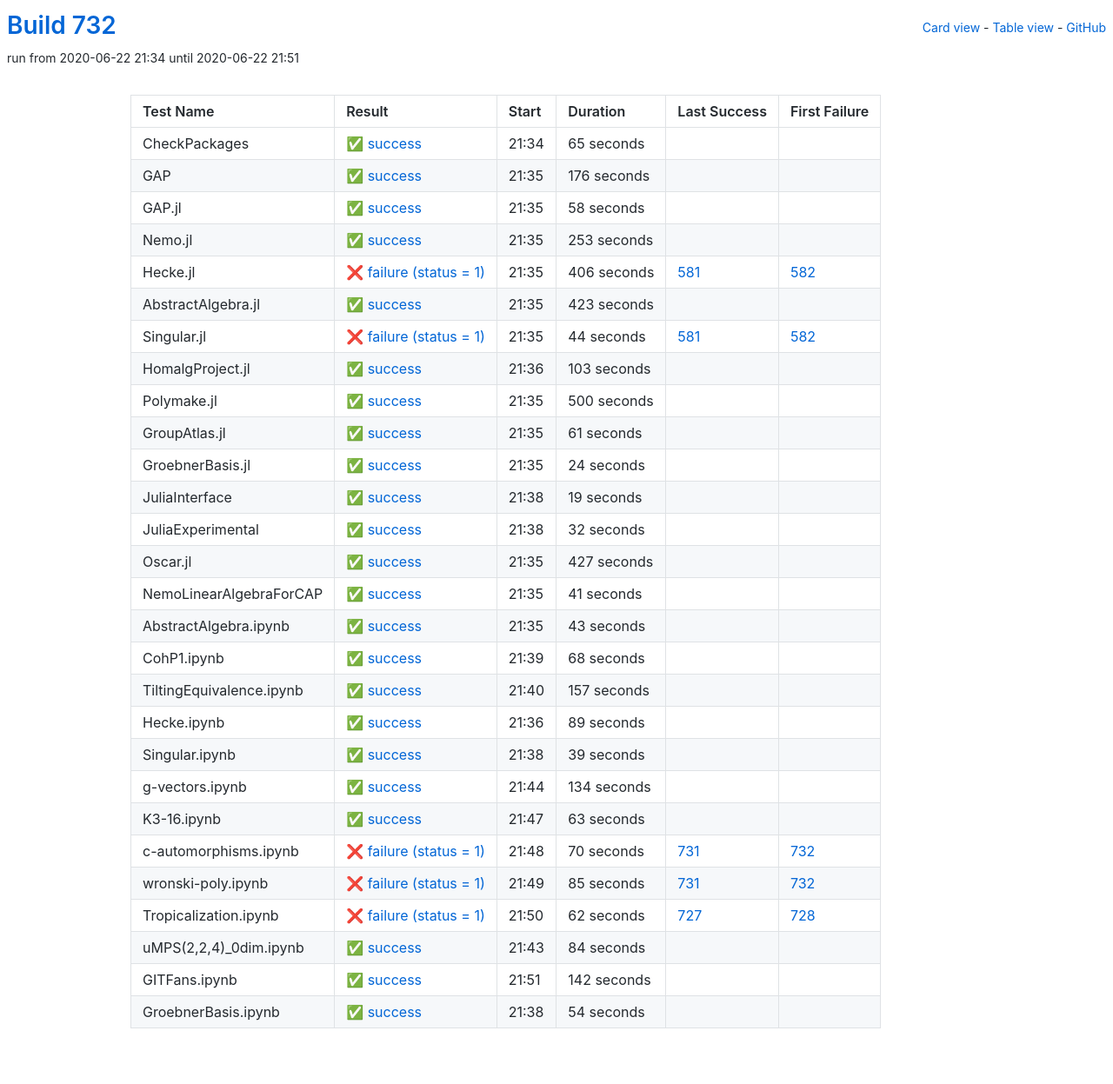
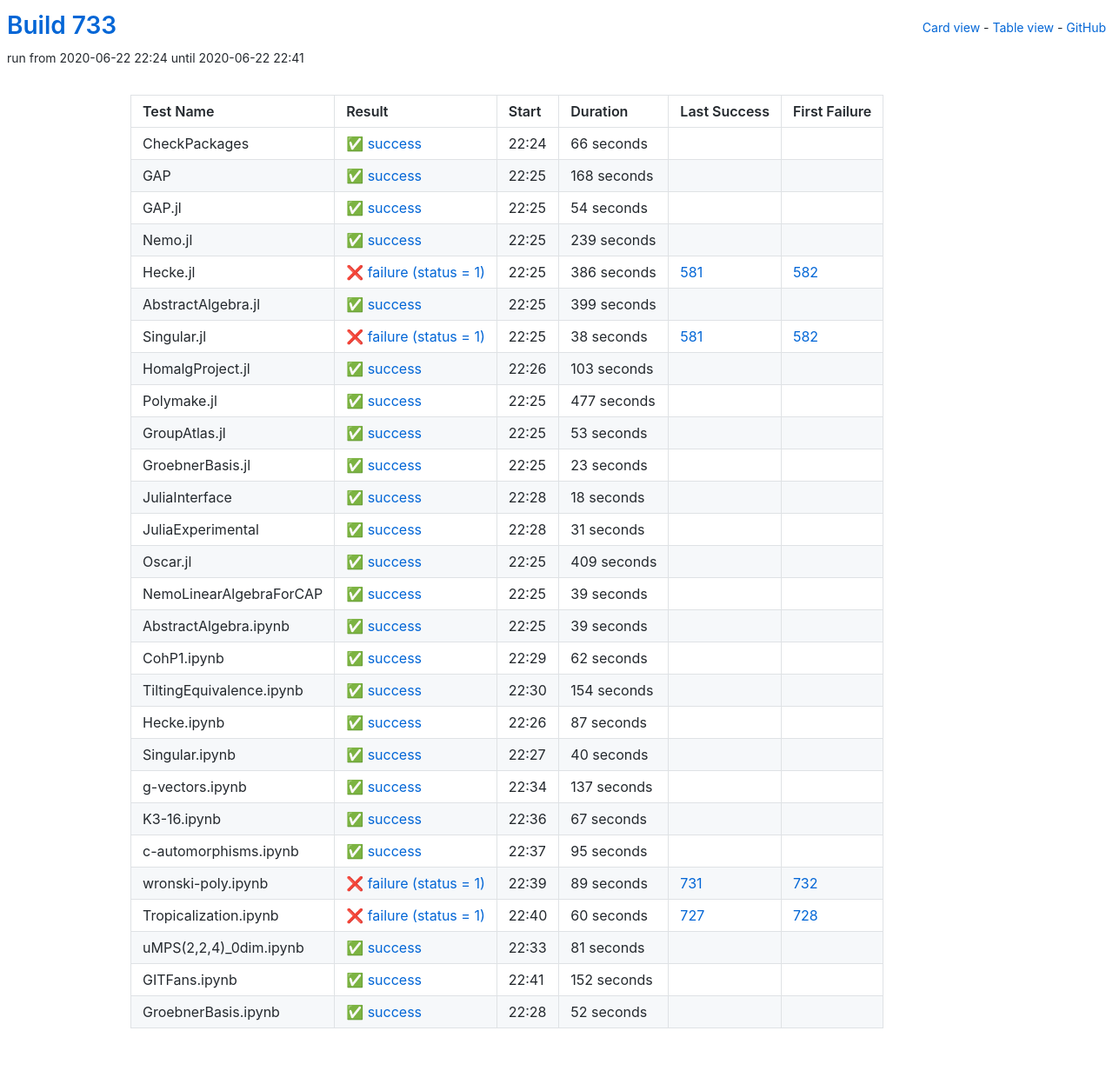
Before and after one commit to oscar-system/oscar-ci-status-1.4, a Jekyll site: the page built from table.html, in a window 1280 px wide. Shown: the whole page at 87% size. Built offline with Jekyll 4.4.1, drawn with Linux system fonts in a browser that asks for light colours.

Commit message:
Build #733

```diff
--- a/_data/ci.yml
+++ b/_data/ci.yml
@@ -1,6 +1,6 @@
 ---
-build: 732
-build_url: https://oscarci.mathematik.uni-kl.de/job/oscar-julia-1.4/732/
+build: 733
+build_url: https://oscarci.mathematik.uni-kl.de/job/oscar-julia-1.4/733/
 job: oscar-julia-1.4
 organization: oscar-system
 repo: oscar-ci-status-1.4
@@ -8,92 +8,92 @@ repourl: https://github.com/oscar-system/oscar-ci-status-1.4
 tests:
 - name: CheckPackages
   id: checkpackages
-  log: https://oscarci.mathematik.uni-kl.de/job/oscar-julia-1.4/732/artifact/logs/build-732/CheckPackages.log
-  start: 2020-06-22 21:34
+  log: https://oscarci.mathematik.uni-kl.de/job/oscar-julia-1.4/733/artifact/logs/build-733/CheckPackages.log
+  start: 2020-06-22 22:24
   success: true
   exitcode: 0
   status: success
-  duration: 65
+  duration: 66
   last_success: false
   last_success_url:
   first_failure: false
   first_failure_url:
 - name: GAP
   id: gap
-  log: https://oscarci.mathematik.uni-kl.de/job/oscar-julia-1.4/732/artifact/logs/build-732/GAP.log
-  start: 2020-06-22 21:35
+  log: https://oscarci.mathematik.uni-kl.de/job/oscar-julia-1.4/733/artifact/logs/build-733/GAP.log
+  start: 2020-06-22 22:25
   success: true
   exitcode: 0
   status: success
-  duration: 176
+  duration: 168
   last_success: false
   last_success_url:
   first_failure: false
   first_failure_url:
 - name: GAP.jl
   id: gap-jl
-  log: https://oscarci.mathematik.uni-kl.de/job/oscar-julia-1.4/732/artifact/logs/build-732/GAP.jl.log
-  start: 2020-06-22 21:35
+  log: https://oscarci.mathematik.uni-kl.de/job/oscar-julia-1.4/733/artifact/logs/build-733/GAP.jl.log
+  start: 2020-06-22 22:25
   success: true
   exitcode: 0
   status: success
-  duration: 58
+  duration: 54
   last_success: false
   last_success_url:
   first_failure: false
   first_failure_url:
 - name: Nemo.jl
   id: nemo-jl
-  log: https://oscarci.mathematik.uni-kl.de/job/oscar-julia-1.4/732/artifact/logs/build-732/Nemo.jl.log
-  start: 2020-06-22 21:35
+  log: https://oscarci.mathematik.uni-kl.de/job/oscar-julia-1.4/733/artifact/logs/build-733/Nemo.jl.log
+  start: 2020-06-22 22:25
   success: true
   exitcode: 0
   status: success
-  duration: 253
+  duration: 239
   last_success: false
   last_success_url:
   first_failure: false
   first_failure_url:
 - name: Hecke.jl
   id: hecke-jl
-  log: https://oscarci.mathematik.uni-kl.de/job/oscar-julia-1.4/732/artifact/logs/build-732/Hecke.jl.log
-  start: 2020-06-22 21:35
+  log: https://oscarci.mathematik.uni-kl.de/job/oscar-julia-1.4/733/artifact/logs/build-733/Hecke.jl.log
+  start: 2020-06-22 22:25
   success: false
   exitcode: 1
   status: failure
-  duration: 406
+  duration: 386
   last_success: 581
   last_success_url: https://oscarci.mathematik.uni-kl.de/job/oscar-julia-1.4/581/
   first_failure: 582
   first_failure_url: https://oscarci.mathematik.uni-kl.de/job/oscar-julia-1.4/582/
 - name: AbstractAlgebra.jl
   id: abstractalgebra-jl
-  log: https://oscarci.mathematik.uni-kl.de/job/oscar-julia-1.4/732/artifact/logs/build-732/AbstractAlgebra.jl.log
-  start: 2020-06-22 21:35
+  log: https://oscarci.mathematik.uni-kl.de/job/oscar-julia-1.4/733/artifact/logs/build-733/AbstractAlgebra.jl.log
+  start: 2020-06-22 22:25
   success: true
   exitcode: 0
   status: success
-  duration: 423
+  duration: 399
   last_success: false
   last_success_url:
   first_failure: false
   first_failure_url:
 - name: Singular.jl
   id: singular-jl
-  log: https://oscarci.mathematik.uni-kl.de/job/oscar-julia-1.4/732/artifact/logs/build-732/Singular.jl.log
-  start: 2020-06-22 21:35
+  log: https://oscarci.mathematik.uni-kl.de/job/oscar-julia-1.4/733/artifact/logs/build-733/Singular.jl.log
+  start: 2020-06-22 22:25
   success: false
   exitcode: 1
   status: failure
-  duration: 44
+  duration: 38
   last_success: 581
   last_success_url: https://oscarci.mathematik.uni-kl.de/job/oscar-julia-1.4/581/
   first_failure: 582
   first_failure_url: https://oscarci.mathematik.uni-kl.de/job/oscar-julia-1.4/582/
 - name: HomalgProject.jl
   id: homalgproject-jl
-  log: https://oscarci.mathematik.uni-kl.de/job/oscar-julia-1.4/732/artifact/logs/build-732/HomalgProject.jl.log
-  start: 2020-06-22 21:36
+  log: https://oscarci.mathematik.uni-kl.de/job/oscar-julia-1.4/733/artifact/logs/build-733/HomalgProject.jl.log
+  start: 2020-06-22 22:26
   success: true
   exitcode: 0
   status: success
@@ -104,140 +104,80 @@ tests:
   first_failure_url:
 - name: Polymake.jl
   id: polymake-jl
-  log: https://oscarci.mathematik.uni-kl.de/job/oscar-julia-1.4/732/artifact/logs/build-732/Polymake.jl.log
-  start: 2020-06-22 21:35
+  log: https://oscarci.mathematik.uni-kl.de/job/oscar-julia-1.4/733/artifact/logs/build-733/Polymake.jl.log
+  start: 2020-06-22 22:25
   success: true
   exitcode: 0
   status: success
-  duration: 500
+  duration: 477
   last_success: false
   last_success_url:
   first_failure: false
   first_failure_url:
 - name: GroupAtlas.jl
   id: groupatlas-jl
-  log: https://oscarci.mathematik.uni-kl.de/job/oscar-julia-1.4/732/artifact/logs/build-732/GroupAtlas.jl.log
-  start: 2020-06-22 21:35
+  log: https://oscarci.mathematik.uni-kl.de/job/oscar-julia-1.4/733/artifact/logs/build-733/GroupAtlas.jl.log
+  start: 2020-06-22 22:25
   success: true
   exitcode: 0
   status: success
-  duration: 61
+  duration: 53
   last_success: false
   last_success_url:
   first_failure: false
   first_failure_url:
 - name: GroebnerBasis.jl
   id: groebnerbasis-jl
-  log: https://oscarci.mathematik.uni-kl.de/job/oscar-julia-1.4/732/artifact/logs/build-732/GroebnerBasis.jl.log
-  start: 2020-06-22 21:35
+  log: https://oscarci.mathematik.uni-kl.de/job/oscar-julia-1.4/733/artifact/logs/build-733/GroebnerBasis.jl.log
+  start: 2020-06-22 22:25
   success: true
   exitcode: 0
   status: success
-  duration: 24
+  duration: 23
   last_success: false
   last_success_url:
   first_failure: false
   first_failure_url:
 - name: JuliaInterface
   id: juliainterface
-  log: https://oscarci.mathematik.uni-kl.de/job/oscar-julia-1.4/732/artifact/logs/build-732/JuliaInterface.log
-  start: 2020-06-22 21:38
+  log: https://oscarci.mathematik.uni-kl.de/job/oscar-julia-1.4/733/artifact/logs/build-733/JuliaInterface.log
+  start: 2020-06-22 22:28
   success: true
   exitcode: 0
   status: success
-  duration: 19
+  duration: 18
   last_success: false
   last_success_url:
   first_failure: false
   first_failure_url:
 - name: JuliaExperimental
   id: juliaexperimental
-  log: https://oscarci.mathematik.uni-kl.de/job/oscar-julia-1.4/732/artifact/logs/build-732/JuliaExperimental.log
-  start: 2020-06-22 21:38
+  log: https://oscarci.mathematik.uni-kl.de/job/oscar-julia-1.4/733/artifact/logs/build-733/JuliaExperimental.log
+  start: 2020-06-22 22:28
   success: true
   exitcode: 0
   status: success
-  duration: 32
+  duration: 31
   last_success: false
   last_success_url:
   first_failure: false
   first_failure_url:
 - name: Oscar.jl
   id: oscar-jl
-  log: https://oscarci.mathematik.uni-kl.de/job/oscar-julia-1.4/732/artifact/logs/build-732/Oscar.jl.log
-  start: 2020-06-22 21:35
+  log: https://oscarci.mathematik.uni-kl.de/job/oscar-julia-1.4/733/artifact/logs/build-733/Oscar.jl.log
+  start: 2020-06-22 22:25
   success: true
   exitcode: 0
   status: success
-  duration: 427
+  duration: 409
   last_success: false
   last_success_url:
   first_failure: false
   first_failure_url:
 - name: NemoLinearAlgebraForCAP
   id: nemolinearalgebraforcap
-  log: https://oscarci.mathematik.uni-kl.de/job/oscar-julia-1.4/732/artifact/logs/build-732/NemoLinearAlgebraForCAP.log
-  start: 2020-06-22 21:35
-  success: true
-  exitcode: 0
-  status: success
-  duration: 41
-  last_success: false
-  last_success_url:
-  first_failure: false
-  first_failure_url:
-- name: AbstractAlgebra.ipynb
-  id: abstractalgebra-ipynb
-  log: https://oscarci.mathematik.uni-kl.de/job/oscar-julia-1.4/732/artifact/logs/build-732/AbstractAlgebra.ipynb.log
-  start: 2020-06-22 21:35
-  success: true
-  exitcode: 0
-  status: success
-  duration: 43
-  last_success: false
-  last_success_url:
-  first_failure: false
-  first_failure_url:
-- name: CohP1.ipynb
-  id: cohp1-ipynb
-  log: https://oscarci.mathematik.uni-kl.de/job/oscar-julia-1.4/732/artifact/logs/build-732/CohP1.ipynb.log
-  start: 2020-06-22 21:39
-  success: true
-  exitcode: 0
-  status: success
-  duration: 68
-  last_success: false
-  last_success_url:
-  first_failure: false
-  first_failure_url:
-- name: TiltingEquivalence.ipynb
-  id: tiltingequivalence-ipynb
-  log: https://oscarci.mathematik.uni-kl.de/job/oscar-julia-1.4/732/artifact/logs/build-732/TiltingEquivalence.ipynb.log
-  start: 2020-06-22 21:40
-  success: true
-  exitcode: 0
-  status: success
-  duration: 157
-  last_success: false
-  last_success_url:
-  first_failure: false
-  first_failure_url:
-- name: Hecke.ipynb
-  id: hecke-ipynb
-  log: https://oscarci.mathematik.uni-kl.de/job/oscar-julia-1.4/732/artifact/logs/build-732/Hecke.ipynb.log
-  start: 2020-06-22 21:36
-  success: true
-  exitcode: 0
-  status: success
-  duration: 89
-  last_success: false
-  last_success_url:
-  first_failure: false
-  first_failure_url:
-- name: Singular.ipynb
-  id: singular-ipynb
-  log: https://oscarci.mathematik.uni-kl.de/job/oscar-julia-1.4/732/artifact/logs/build-732/Singular.ipynb.log
-  start: 2020-06-22 21:38
+  log: https://oscarci.mathematik.uni-kl.de/job/oscar-julia-1.4/733/artifact/logs/build-733/NemoLinearAlgebraForCAP.log
+  start: 2020-06-22 22:25
   success: true
   exitcode: 0
   status: success
@@ -246,98 +186,158 @@ tests:
   last_success_url:
   first_failure: false
   first_failure_url:
-- name: g-vectors.ipynb
-  id: g-vectors-ipynb
-  log: https://oscarci.mathematik.uni-kl.de/job/oscar-julia-1.4/732/artifact/logs/build-732/g-vectors.ipynb.log
-  start: 2020-06-22 21:44
+- name: AbstractAlgebra.ipynb
+  id: abstractalgebra-ipynb
+  log: https://oscarci.mathematik.uni-kl.de/job/oscar-julia-1.4/733/artifact/logs/build-733/AbstractAlgebra.ipynb.log
+  start: 2020-06-22 22:25
   success: true
   exitcode: 0
   status: success
-  duration: 134
+  duration: 39
+  last_success: false
+  last_success_url:
+  first_failure: false
+  first_failure_url:
+- name: CohP1.ipynb
+  id: cohp1-ipynb
+  log: https://oscarci.mathematik.uni-kl.de/job/oscar-julia-1.4/733/artifact/logs/build-733/CohP1.ipynb.log
+  start: 2020-06-22 22:29
+  success: true
+  exitcode: 0
+  status: success
+  duration: 62
+  last_success: false
+  last_success_url:
+  first_failure: false
+  first_failure_url:
+- name: TiltingEquivalence.ipynb
+  id: tiltingequivalence-ipynb
+  log: https://oscarci.mathematik.uni-kl.de/job/oscar-julia-1.4/733/artifact/logs/build-733/TiltingEquivalence.ipynb.log
+  start: 2020-06-22 22:30
+  success: true
+  exitcode: 0
+  status: success
+  duration: 154
+  last_success: false
+  last_success_url:
+  first_failure: false
+  first_failure_url:
+- name: Hecke.ipynb
+  id: hecke-ipynb
+  log: https://oscarci.mathematik.uni-kl.de/job/oscar-julia-1.4/733/artifact/logs/build-733/Hecke.ipynb.log
+  start: 2020-06-22 22:26
+  success: true
+  exitcode: 0
+  status: success
+  duration: 87
+  last_success: false
+  last_success_url:
+  first_failure: false
+  first_failure_url:
+- name: Singular.ipynb
+  id: singular-ipynb
+  log: https://oscarci.mathematik.uni-kl.de/job/oscar-julia-1.4/733/artifact/logs/build-733/Singular.ipynb.log
+  start: 2020-06-22 22:27
+  success: true
+  exitcode: 0
+  status: success
+  duration: 40
+  last_success: false
+  last_success_url:
+  first_failure: false
+  first_failure_url:
+- name: g-vectors.ipynb
+  id: g-vectors-ipynb
+  log: https://oscarci.mathematik.uni-kl.de/job/oscar-julia-1.4/733/artifact/logs/build-733/g-vectors.ipynb.log
+  start: 2020-06-22 22:34
+  success: true
+  exitcode: 0
+  status: success
+  duration: 137
   last_success: false
   last_success_url:
   first_failure: false
   first_failure_url:
 - name: K3-16.ipynb
   id: k3-16-ipynb
-  log: https://oscarci.mathematik.uni-kl.de/job/oscar-julia-1.4/732/artifact/logs/build-732/K3-16.ipynb.log
-  start: 2020-06-22 21:47
+  log: https://oscarci.mathematik.uni-kl.de/job/oscar-julia-1.4/733/artifact/logs/build-733/K3-16.ipynb.log
+  start: 2020-06-22 22:36
   success: true
   exitcode: 0
   status: success
-  duration: 63
+  duration: 67
   last_success: false
   last_success_url:
   first_failure: false
   first_failure_url:
 - name: c-automorphisms.ipynb
   id: c-automorphisms-ipynb
-  log: https://oscarci.mathematik.uni-kl.de/job/oscar-julia-1.4/732/artifact/logs/build-732/c-automorphisms.ipynb.log
-  start: 2020-06-22 21:48
+  log: https://oscarci.mathematik.uni-kl.de/job/oscar-julia-1.4/733/artifact/logs/build-733/c-automorphisms.ipynb.log
+  start: 2020-06-22 22:37
+  success: true
+  exitcode: 0
+  status: success
+  duration: 95
+  last_success: false
+  last_success_url:
+  first_failure: false
+  first_failure_url:
+- name: wronski-poly.ipynb
+  id: wronski-poly-ipynb
+  log: https://oscarci.mathematik.uni-kl.de/job/oscar-julia-1.4/733/artifact/logs/build-733/wronski-poly.ipynb.log
+  start: 2020-06-22 22:39
   success: false
   exitcode: 1
   status: failure
-  duration: 70
-  last_success: 731
-  last_success_url: https://oscarci.mathematik.uni-kl.de/job/oscar-julia-1.4/731/
-  first_failure: 732
-  first_failure_url: https://oscarci.mathematik.uni-kl.de/job/oscar-julia-1.4/732/
-- name: wronski-poly.ipynb
-  id: wronski-poly-ipynb
-  log: https://oscarci.mathematik.uni-kl.de/job/oscar-julia-1.4/732/artifact/logs/build-732/wronski-poly.ipynb.log
-  start: 2020-06-22 21:49
-  success: false
-  exitcode: 1
-  status: failure
-  duration: 85
+  duration: 89
   last_success: 731
   last_success_url: https://oscarci.mathematik.uni-kl.de/job/oscar-julia-1.4/731/
   first_failure: 732
   first_failure_url: https://oscarci.mathematik.uni-kl.de/job/oscar-julia-1.4/732/
 - name: Tropicalization.ipynb
   id: tropicalization-ipynb
-  log: https://oscarci.mathematik.uni-kl.de/job/oscar-julia-1.4/732/artifact/logs/build-732/Tropicalization.ipynb.log
-  start: 2020-06-22 21:50
+  log: https://oscarci.mathematik.uni-kl.de/job/oscar-julia-1.4/733/artifact/logs/build-733/Tropicalization.ipynb.log
+  start: 2020-06-22 22:40
   success: false
   exitcode: 1
   status: failure
-  duration: 62
+  duration: 60
   last_success: 727
   last_success_url: https://oscarci.mathematik.uni-kl.de/job/oscar-julia-1.4/727/
   first_failure: 728
   first_failure_url: https://oscarci.mathematik.uni-kl.de/job/oscar-julia-1.4/728/
 - name: uMPS(2,2,4)_0dim.ipynb
   id: umps-2-2-4-0dim-ipynb
-  log: https://oscarci.mathematik.uni-kl.de/job/oscar-julia-1.4/732/artifact/logs/build-732/uMPS-2-2-4-_0dim.ipynb.log
-  start: 2020-06-22 21:43
+  log: https://oscarci.mathematik.uni-kl.de/job/oscar-julia-1.4/733/artifact/logs/build-733/uMPS-2-2-4-_0dim.ipynb.log
+  start: 2020-06-22 22:33
   success: true
   exitcode: 0
   status: success
-  duration: 84
+  duration: 81
   last_success: false
   last_success_url:
   first_failure: false
   first_failure_url:
 - name: GITFans.ipynb
   id: gitfans-ipynb
-  log: https://oscarci.mathematik.uni-kl.de/job/oscar-julia-1.4/732/artifact/logs/build-732/GITFans.ipynb.log
-  start: 2020-06-22 21:51
+  log: https://oscarci.mathematik.uni-kl.de/job/oscar-julia-1.4/733/artifact/logs/build-733/GITFans.ipynb.log
+  start: 2020-06-22 22:41
   success: true
   exitcode: 0
   status: success
-  duration: 142
+  duration: 152
   last_success: false
   last_success_url:
   first_failure: false
   first_failure_url:
 - name: GroebnerBasis.ipynb
   id: groebnerbasis-ipynb
-  log: https://oscarci.mathematik.uni-kl.de/job/oscar-julia-1.4/732/artifact/logs/build-732/GroebnerBasis.ipynb.log
-  start: 2020-06-22 21:38
+  log: https://oscarci.mathematik.uni-kl.de/job/oscar-julia-1.4/733/artifact/logs/build-733/GroebnerBasis.ipynb.log
+  start: 2020-06-22 22:28
   success: true
   exitcode: 0
   status: success
-  duration: 54
+  duration: 52
   last_success: false
   last_success_url:
   first_failure: false
```
Also changed, not shown: README.md.
